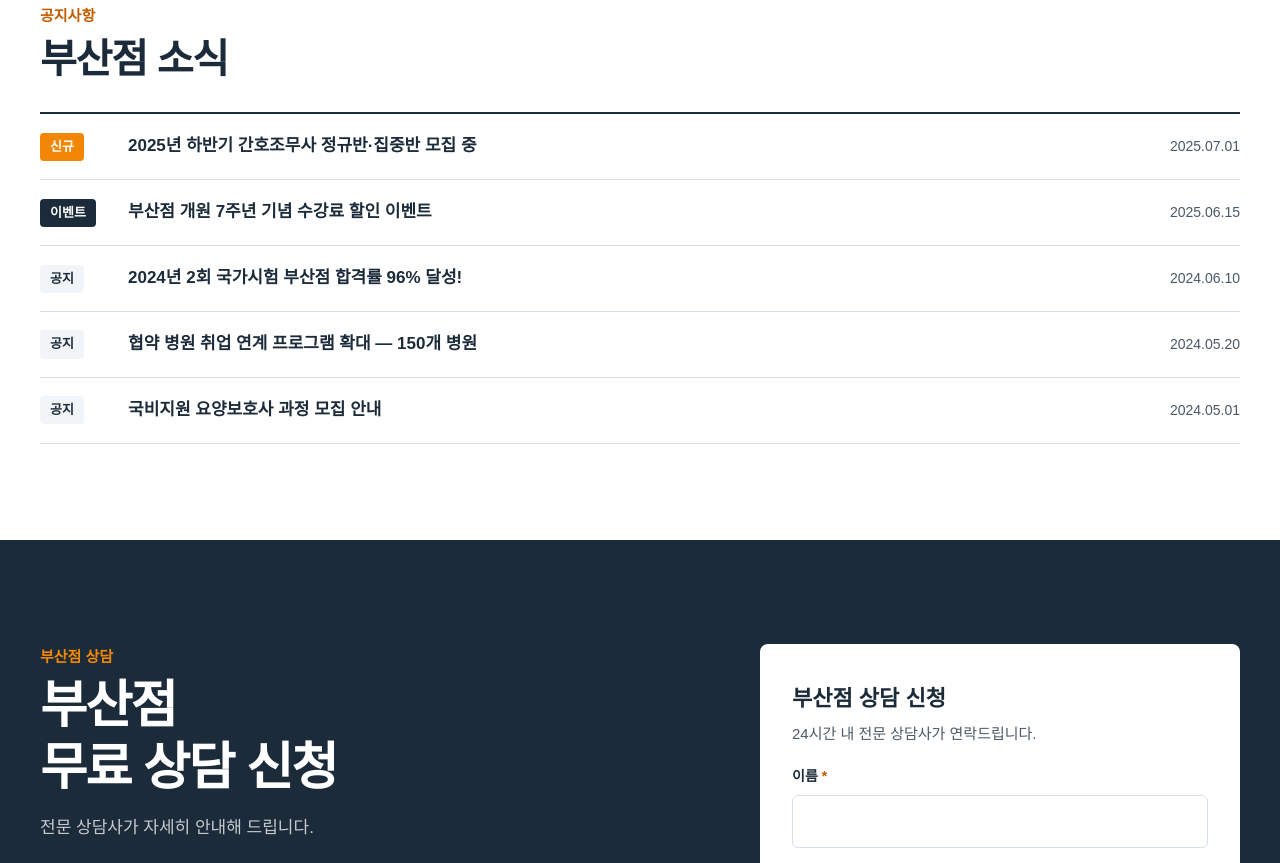
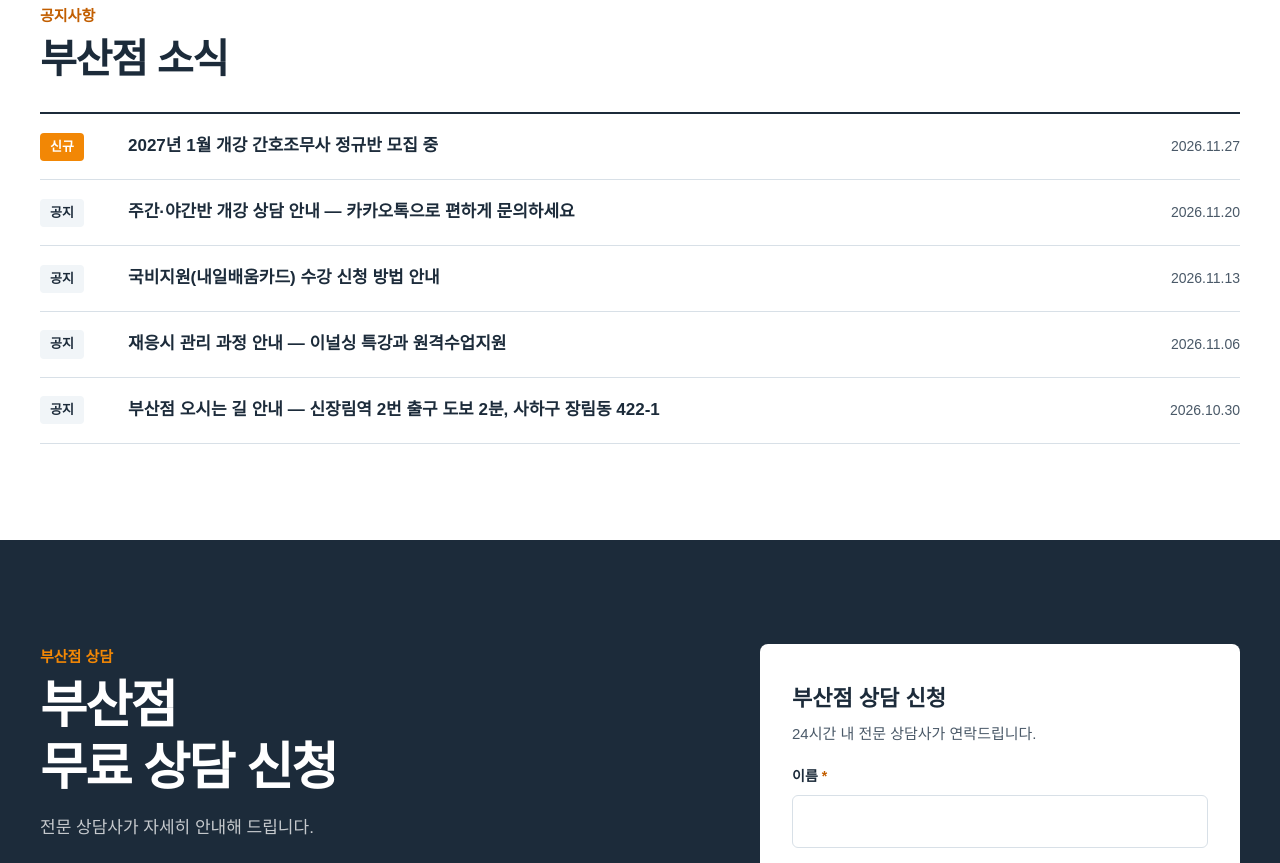
Before and after one commit to fornurseceo/jihye-nursing, a plain HTML site: page busan/index.html in a window 1280 px wide. Shown: the part 4992-5855 px from the top of the page. Drawn offline with Linux system fonts and the light colour scheme; a web font is replaced by a local one.

Commit message:
부산점 소식(공지사항) 최신 내용으로 교체
Co-Authored-By: Claude Opus 5.5 <noreply@anthropic.com>
Claude-Session: https://claude.ai/code/session_01Ncw93M7Ca5tKNkF6CgWDxJ

```diff
--- a/busan/index.html
+++ b/busan/index.html
@@ -249,11 +249,11 @@
         <p class="section-label">공지사항</p>
         <h2 id="noticeTitle">부산점 소식</h2>
         <ul class="bp-notices">
-          <li><span class="bp-tag bp-tag--new">신규</span><p>2025년 하반기 간호조무사 정규반·집중반 모집 중</p><time>2025.07.01</time></li>
-          <li><span class="bp-tag bp-tag--event">이벤트</span><p>부산점 개원 7주년 기념 수강료 할인 이벤트</p><time>2025.06.15</time></li>
-          <li><span class="bp-tag bp-tag--notice">공지</span><p>2024년 2회 국가시험 부산점 합격률 96% 달성!</p><time>2024.06.10</time></li>
-          <li><span class="bp-tag bp-tag--notice">공지</span><p>협약 병원 취업 연계 프로그램 확대 — 150개 병원</p><time>2024.05.20</time></li>
-          <li><span class="bp-tag bp-tag--notice">공지</span><p>국비지원 요양보호사 과정 모집 안내</p><time>2024.05.01</time></li>
+          <li><span class="bp-tag bp-tag--new">신규</span><p>2027년 1월 개강 간호조무사 정규반 모집 중</p><time>2026.11.27</time></li>
+          <li><span class="bp-tag bp-tag--notice">공지</span><p>주간·야간반 개강 상담 안내 — 카카오톡으로 편하게 문의하세요</p><time>2026.11.20</time></li>
+          <li><span class="bp-tag bp-tag--notice">공지</span><p>국비지원(내일배움카드) 수강 신청 방법 안내</p><time>2026.11.13</time></li>
+          <li><span class="bp-tag bp-tag--notice">공지</span><p>재응시 관리 과정 안내 — 이널싱 특강과 원격수업지원</p><time>2026.11.06</time></li>
+          <li><span class="bp-tag bp-tag--notice">공지</span><p>부산점 오시는 길 안내 — 신장림역 2번 출구 도보 2분, 사하구 장림동 422-1</p><time>2026.10.30</time></li>
         </ul>
       </div>
     </section>
```
